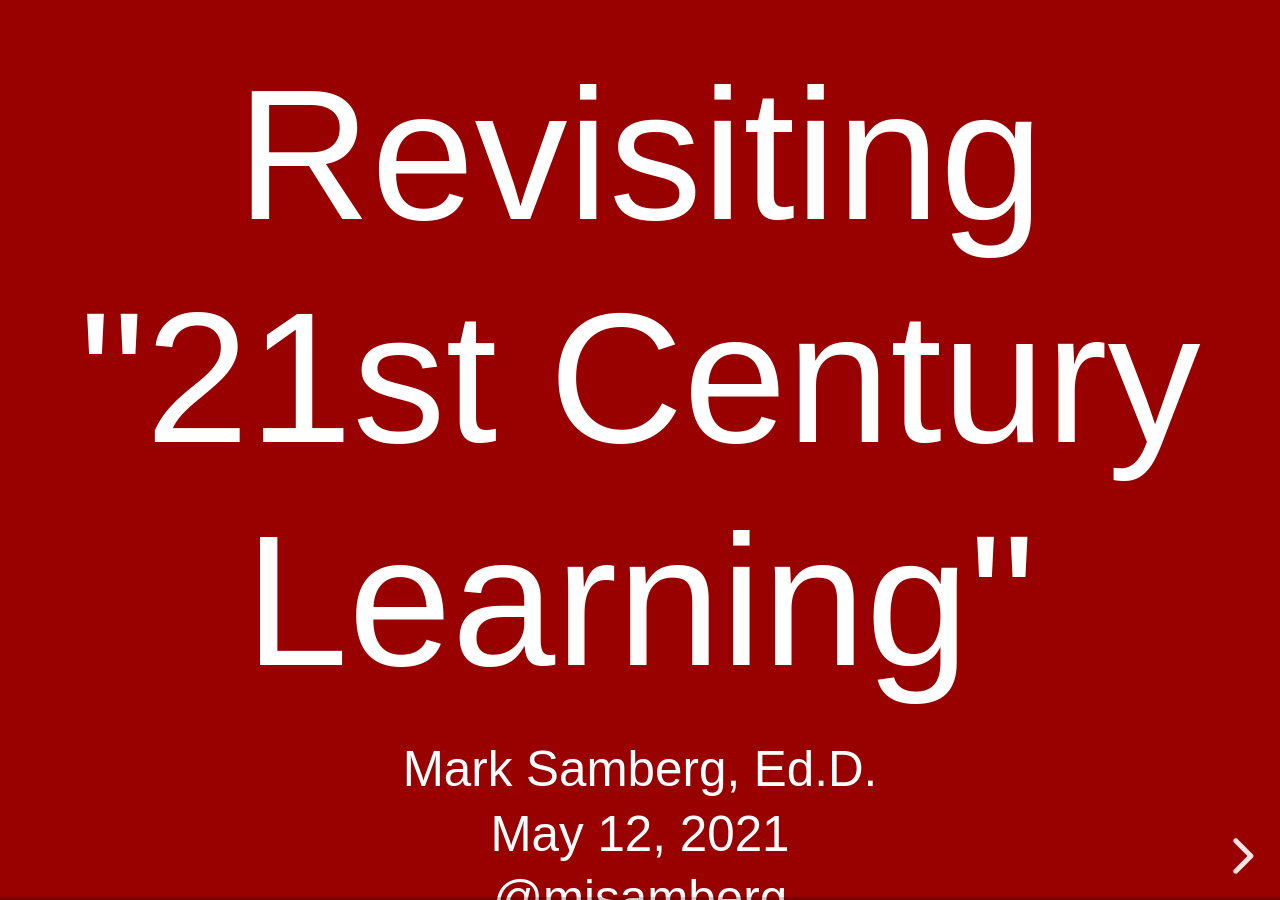
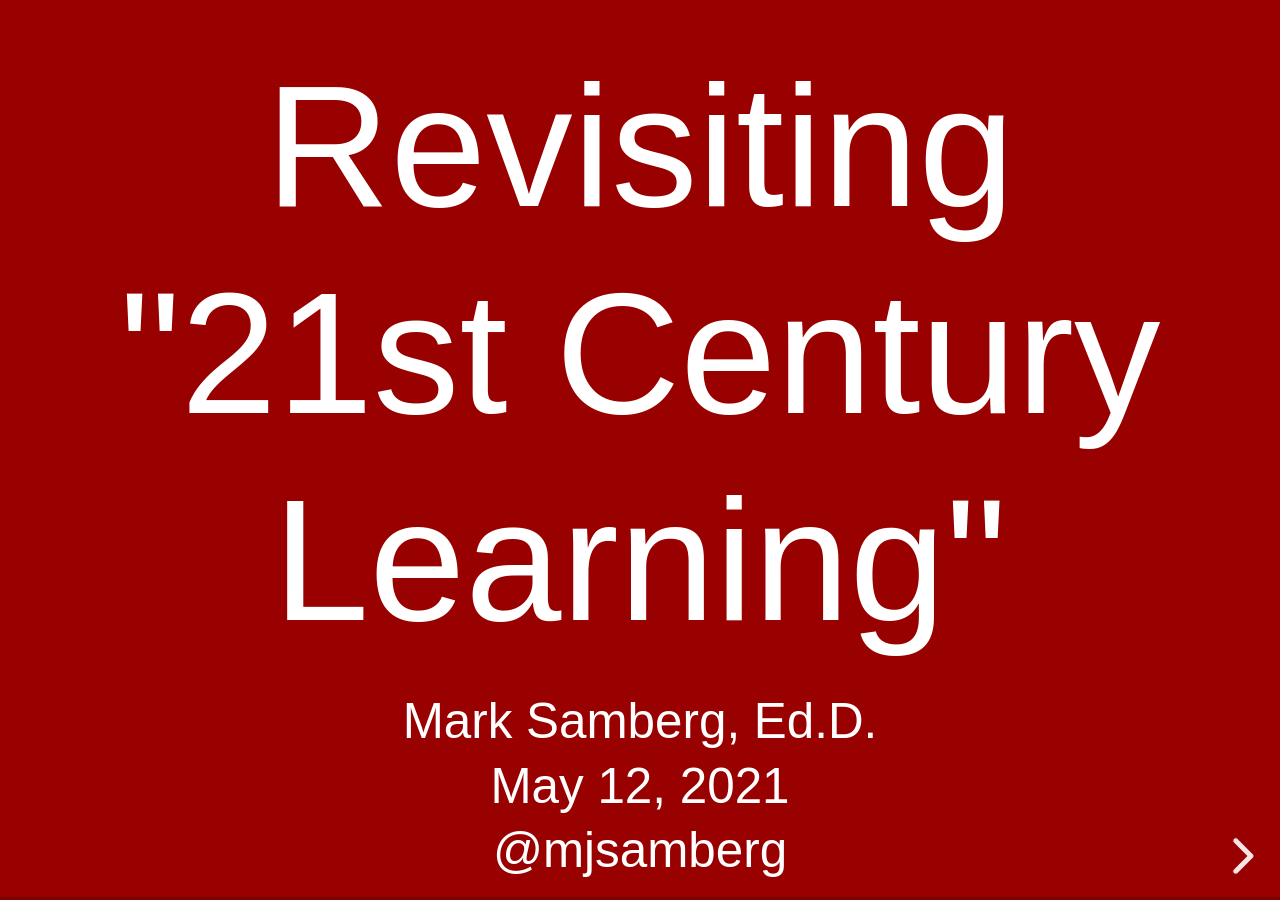
Before and after one commit to mjsamberg/resourceguides, a Jekyll site: the page nclppc21/presentation.html, which Jekyll copies as it is, in a window 1280 px wide. Built offline with Jekyll 4.4.1, drawn with Linux system fonts in a browser that asks for light colours; some web fonts are replaced.

Commit message:
Font size.

```diff
--- a/nclppc21/presentation.html
+++ b/nclppc21/presentation.html
@@ -17,7 +17,7 @@
 		<div class="reveal">
 			<div class="slides">
 				<section data-background-color="#990000">
-					<h1>Revisiting "21st Century Learning"</h1>
+					<h1 style="font-size: 3.5em;">Revisiting "21st Century Learning"</h1>
 					<p>
 						Mark Samberg, Ed.D.<br/>
 						May 12, 2021<br/>
```
